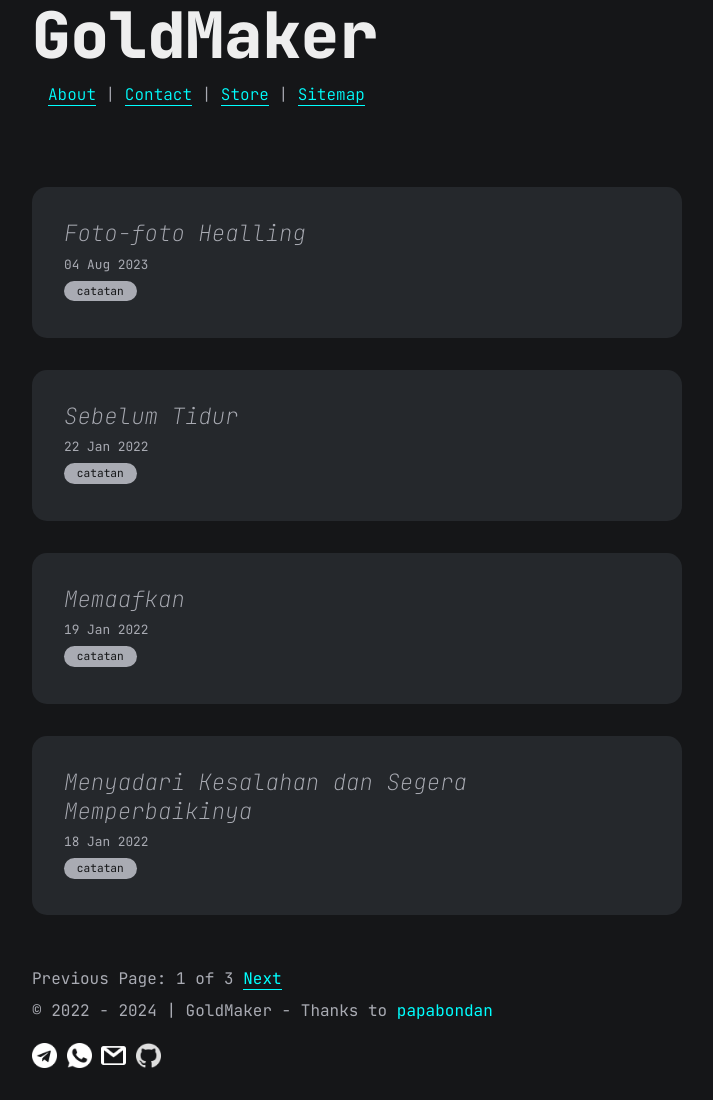
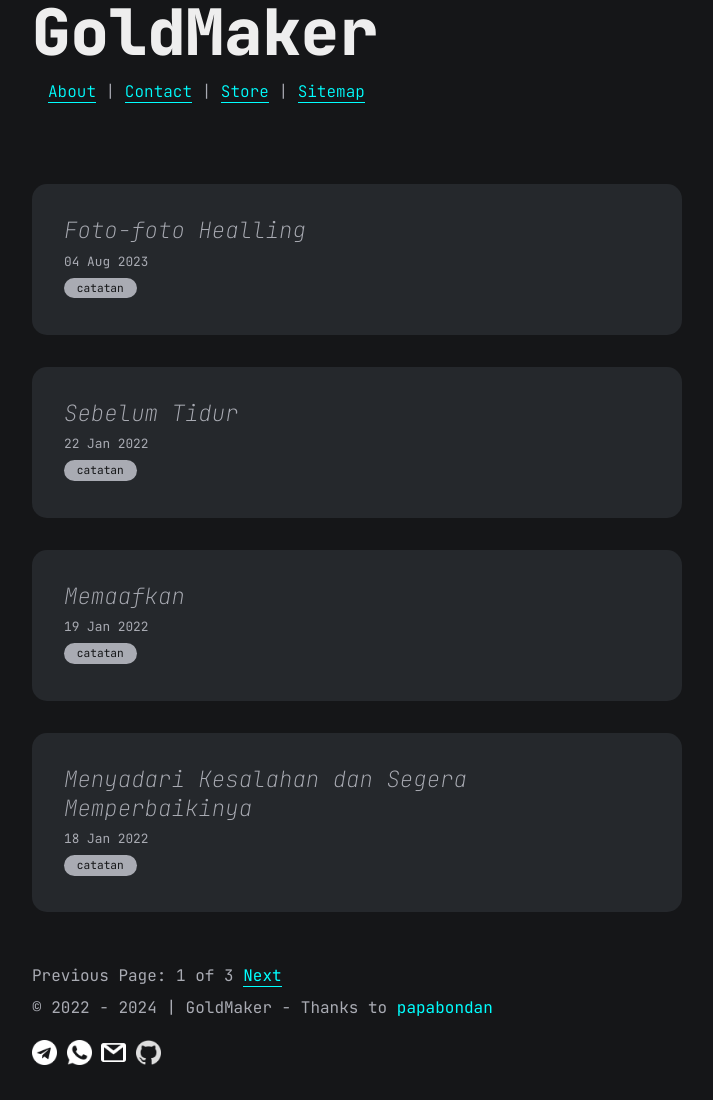
Before and after one commit to angganesia/angganesia.github.io, a Jekyll site: the page built from index.html, in a window 1280 px wide. Shown: the whole page, without its empty margins (283-996 px from the left). Built offline with Jekyll 4.4.1, drawn with Linux system fonts in a browser that asks for light colours; the list of posts is cut into pages by our own code; comment, search, counter and statistics services are not loaded.

Commit message:
update main.css

```diff
--- a/assets/css/main.css
+++ b/assets/css/main.css
@@ -36,7 +36,7 @@
 header .site-title {
   font-size: 4rem;
   font-weight: bolder;
-  line-height: 10%;
+  line-height: 2%;
   color: var(--white-1);
 }
 main {
```
